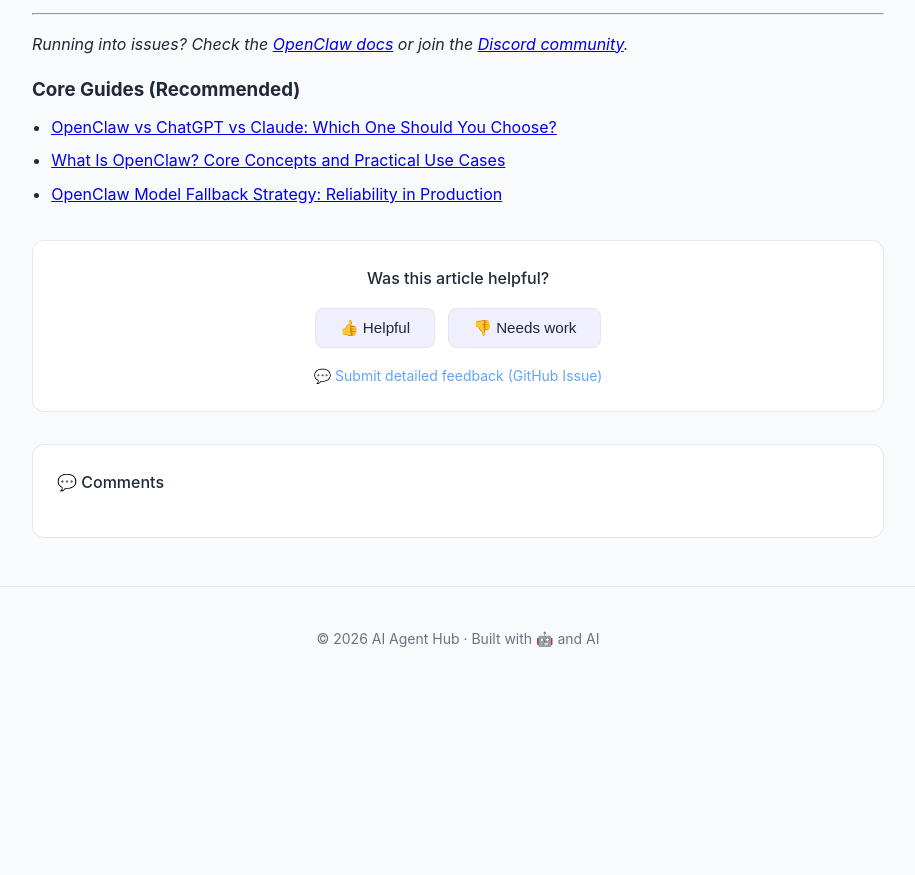
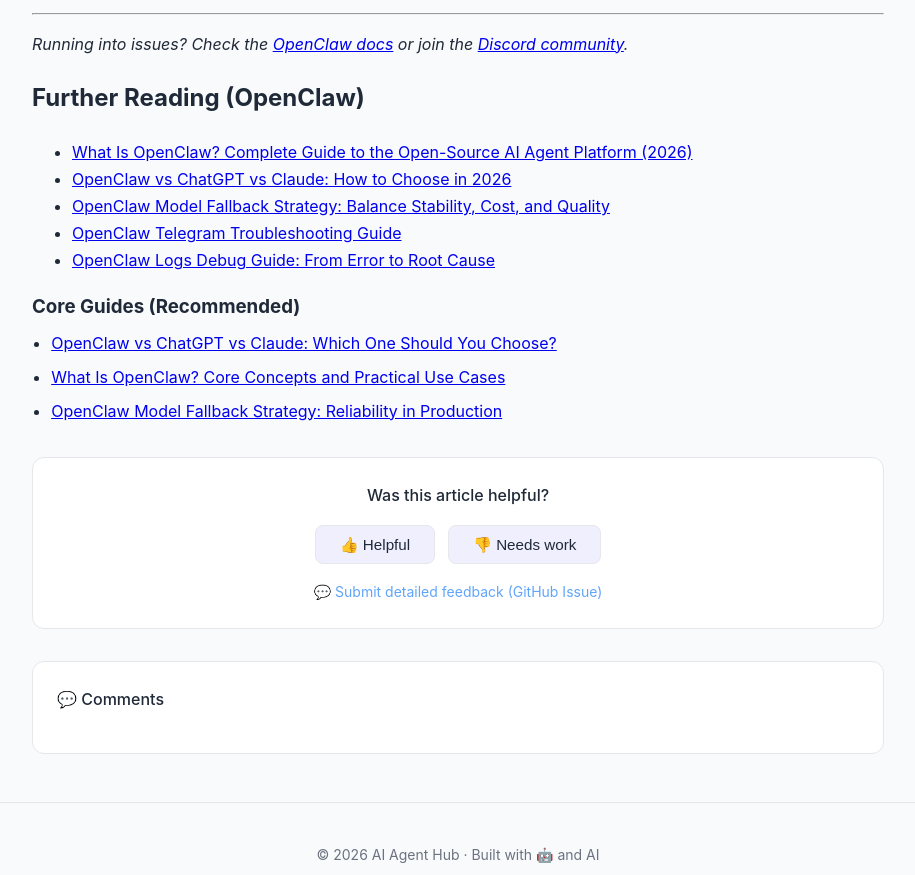
Before and after one commit to duoglas/openclaw-hub, an Astro site: page /en/blog/openclaw-vps-deployment-complete-guide in a window 1280 px wide. Shown: the part 6164-7039 px from the top of the page, without its empty margins (182-1097 px from the left). Before the commit the page ends 6854 px from the top, so only its background shows below. Built offline with nearby package versions, Linux system fonts and the light colour scheme; Astro itself is replaced by a stand-in of ours.

Commit message:
seo: add further-reading internal links to EN VPS guide

```diff
--- a/src/content/blog/en/openclaw-vps-deployment-complete-guide.md
+++ b/src/content/blog/en/openclaw-vps-deployment-complete-guide.md
@@ -277,3 +277,11 @@
 ---
 
 *Running into issues? Check the [OpenClaw docs](https://docs.openclaw.ai) or join the [Discord community](https://discord.com/invite/clawd).*
+
+## Further Reading (OpenClaw)
+
+- [What Is OpenClaw? Complete Guide to the Open-Source AI Agent Platform (2026)](/en/blog/what-is-openclaw/)
+- [OpenClaw vs ChatGPT vs Claude: How to Choose in 2026](/en/blog/openclaw-vs-chatgpt-vs-claude/)
+- [OpenClaw Model Fallback Strategy: Balance Stability, Cost, and Quality](/en/blog/openclaw-model-fallback-strategy/)
+- [OpenClaw Telegram Troubleshooting Guide](/en/blog/openclaw-telegram-troubleshooting-guide/)
+- [OpenClaw Logs Debug Guide: From Error to Root Cause](/en/blog/openclaw-logs-debug-guide/)
```
Also changed, not shown: GROWTH_QUEUE.md (+2 -1 lines).
